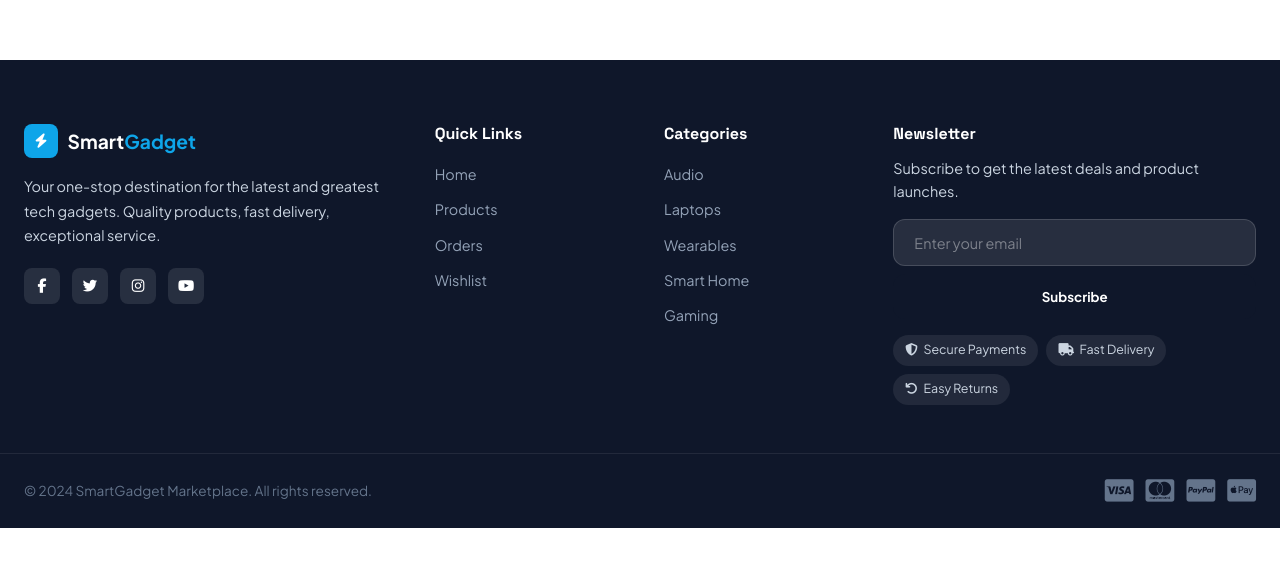
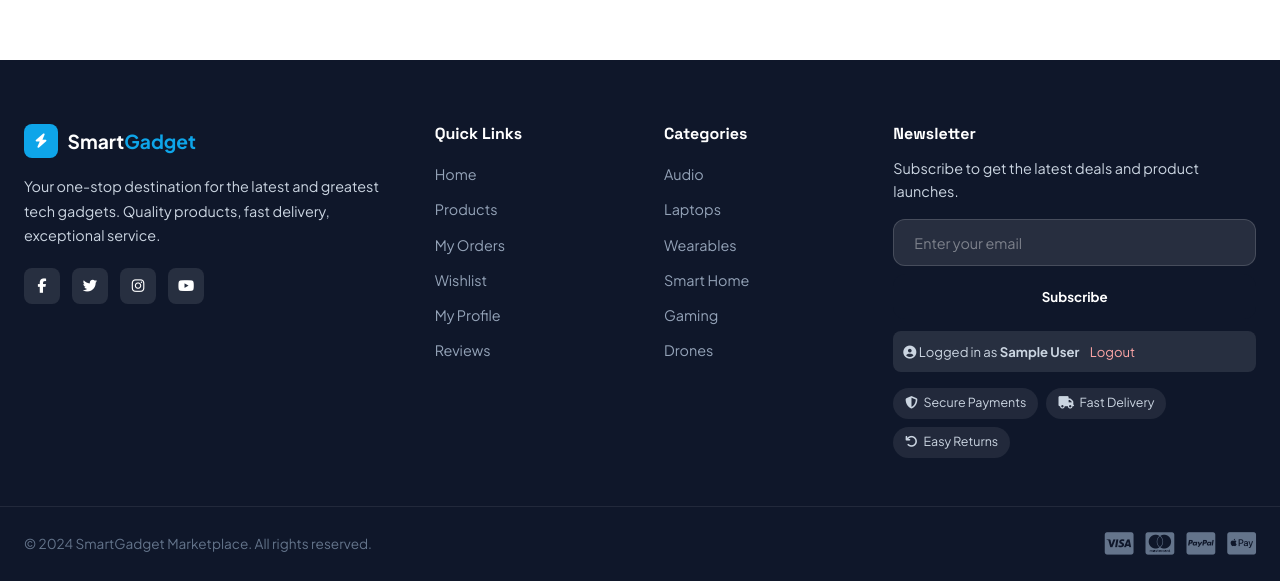
Before and after one commit to MatheeshaAnjana/smart-gadget-marketplace-system, a Flask app: page /user/cart in a window 1280 px wide. Shown: the part 845-1426 px from the top of the page. Before the commit the page ends 1373 px from the top, so only its background shows below. Run offline with Flask 3, Linux system fonts and the light colour scheme; the visitor is signed in with stand-in values (Sample User, id 1).

Commit message:
change navbar, sidebar, footer

```diff
--- a/smart_gadget_marketplace/app/templates/includes/footer.html
+++ b/smart_gadget_marketplace/app/templates/includes/footer.html
@@ -1,41 +1,60 @@
 <footer class="footer">
   <div class="footer-container">
     <div class="footer-brand">
-      <a href="#" class="footer-logo"><div class="logo-icon"><i class="fas fa-bolt"></i></div><span>Smart<strong>Gadget</strong></span></a>
+      <a href="{{ url_for('user.home') }}" class="footer-logo">
+        <div class="logo-icon"><i class="fas fa-bolt"></i></div>
+        <span>Smart<strong>Gadget</strong></span>
+      </a>
       <p>Your one-stop destination for the latest and greatest tech gadgets. Quality products, fast delivery, exceptional service.</p>
       <div class="footer-socials">
-        <a href="#"><i class="fab fa-facebook-f"></i></a>
-        <a href="#"><i class="fab fa-twitter"></i></a>
-        <a href="#"><i class="fab fa-instagram"></i></a>
-        <a href="#"><i class="fab fa-youtube"></i></a>
+        <a href="#" title="Facebook"><i class="fab fa-facebook-f"></i></a>
+        <a href="#" title="Twitter"><i class="fab fa-twitter"></i></a>
+        <a href="#" title="Instagram"><i class="fab fa-instagram"></i></a>
+        <a href="#" title="YouTube"><i class="fab fa-youtube"></i></a>
       </div>
     </div>
+
     <div class="footer-links">
       <h4>Quick Links</h4>
       <ul>
         <li><a href="{{ url_for('user.home') }}">Home</a></li>
         <li><a href="{{ url_for('user.products') }}">Products</a></li>
-        <li><a href="{{ url_for('user.orders') }}">Orders</a></li>
+        <li><a href="{{ url_for('user.orders') }}">My Orders</a></li>
         <li><a href="{{ url_for('user.wishlist') }}">Wishlist</a></li>
+        <li><a href="{{ url_for('user.profile') }}">My Profile</a></li>
+        <li><a href="{{ url_for('user.ratings') }}">Reviews</a></li>
       </ul>
     </div>
+
     <div class="footer-links">
       <h4>Categories</h4>
       <ul>
-        <li><a href="#">Audio</a></li>
-        <li><a href="#">Laptops</a></li>
-        <li><a href="#">Wearables</a></li>
-        <li><a href="#">Smart Home</a></li>
-        <li><a href="#">Gaming</a></li>
+        <li><a href="{{ url_for('user.products') }}?category=Audio">Audio</a></li>
+        <li><a href="{{ url_for('user.products') }}?category=Laptops">Laptops</a></li>
+        <li><a href="{{ url_for('user.products') }}?category=Wearables">Wearables</a></li>
+        <li><a href="{{ url_for('user.products') }}?category=Smart+Home">Smart Home</a></li>
+        <li><a href="{{ url_for('user.products') }}?category=Gaming">Gaming</a></li>
+        <li><a href="{{ url_for('user.products') }}?category=Drones">Drones</a></li>
       </ul>
     </div>
+
     <div class="footer-newsletter">
       <h4>Newsletter</h4>
       <p>Subscribe to get the latest deals and product launches.</p>
       <div class="newsletter-form">
-        <input type="email" placeholder="Enter your email"/>
-        <button onclick="subscribeNewsletter()">Subscribe</button>
+        <input type="email" id="footerEmail" placeholder="Enter your email" title="Newsletter email"/>
+        <button onclick="subscribeNewsletter()" type="button">Subscribe</button>
       </div>
+
+      <!-- Logged in user info -->
+      {% if session.get('user_name') %}
+      <div style="margin-top:12px;padding:10px;background:rgba(255,255,255,0.1);border-radius:8px;font-size:0.82rem;">
+        <i class="fas fa-user-circle"></i>
+        Logged in as <strong>{{ session.get('user_name') }}</strong>
+        <a href="{{ url_for('auth.logout') }}" style="margin-left:8px;color:#fca5a5;">Logout</a>
+      </div>
+      {% endif %}
+
       <div class="footer-badges">
         <span><i class="fas fa-shield-alt"></i> Secure Payments</span>
         <span><i class="fas fa-truck"></i> Fast Delivery</span>
@@ -43,6 +62,7 @@
       </div>
     </div>
   </div>
+
   <div class="footer-bottom">
     <p>&copy; 2024 SmartGadget Marketplace. All rights reserved.</p>
     <div class="payment-icons">
--- a/smart_gadget_marketplace/app/templates/includes/navbar.html
+++ b/smart_gadget_marketplace/app/templates/includes/navbar.html
@@ -14,37 +14,66 @@
     </ul>
 
     <div class="nav-actions">
-      <div class="nav-search">
-        <input type="text" id="navSearch" placeholder="Search gadgets..." autocomplete="off"/>
-        <button><i class="fas fa-search"></i></button>
+      <!-- Search bar — submits to products page -->
+      <form action="{{ url_for('user.products') }}" method="GET" class="nav-search" id="navSearchForm">
+        <input type="text" name="q" id="navSearch"
+               placeholder="Search gadgets..." autocomplete="off"
+               value="{{ request.args.get('q', '') }}"/>
+        <button type="submit" title="Search"><i class="fas fa-search"></i></button>
         <div class="search-results" id="searchResults"></div>
-      </div>
-      <button class="notif-btn" onclick="toggleNotifications()">
+      </form>
+
+      <!-- Notifications -->
+      <button class="notif-btn" onclick="toggleNotifications()" title="Notifications">
         <i class="fas fa-bell"></i>
-        <span class="badge">3</span>
+        <span class="badge" id="notifBadge">3</span>
       </button>
-      <a href="{{ url_for('user.cart') }}" class="cart-btn">
+
+      <!-- Cart -->
+      <a href="{{ url_for('user.cart') }}" class="cart-btn" title="Shopping Cart">
         <i class="fas fa-shopping-cart"></i>
         <span class="badge" id="cartCount">0</span>
       </a>
-      <a href="{{ url_for('user.profile') }}" class="profile-btn">
-        <img src="https://i.pravatar.cc/36?img=3" alt="User"/>
+
+      <!-- Profile — shows real user name from session -->
+      <a href="{{ url_for('user.profile') }}" class="profile-btn" title="{{ session.get('user_name', 'Profile') }}">
+        <img src="https://ui-avatars.com/api/?name={{ session.get('user_name', 'U')|urlencode }}&size=36&background=0ea5e9&color=fff"
+             alt="{{ session.get('user_name', 'User') }}"/>
       </a>
-      <a href="{{ url_for('auth.logout') }}" class="nav-logout"><i class="fas fa-sign-out-alt"></i></a>
+
+      <!-- Logout -->
+      <a href="{{ url_for('auth.logout') }}" class="nav-logout" title="Logout">
+        <i class="fas fa-sign-out-alt"></i>
+      </a>
     </div>
 
-    <button class="hamburger" id="hamburger">
+    <button class="hamburger" id="hamburger" title="Menu">
       <span></span><span></span><span></span>
     </button>
   </div>
 
   <!-- Notification dropdown -->
   <div class="notification-panel" id="notifPanel">
-    <div class="notif-header"><h4>Notifications</h4><button onclick="clearNotifications()">Clear all</button></div>
+    <div class="notif-header">
+      <h4>Notifications</h4>
+      <button onclick="clearNotifications()">Clear all</button>
+    </div>
     <div class="notif-list">
-      <div class="notif-item unread"><i class="fas fa-box notif-icon delivery"></i><div><p>Your order <strong>ORD-2024-003</strong> is out for delivery!</p><span>2 min ago</span></div></div>
-      <div class="notif-item unread"><i class="fas fa-tag notif-icon sale"></i><div><p>Flash sale! 30% off on Sony headphones</p><span>1 hr ago</span></div></div>
-      <div class="notif-item"><i class="fas fa-star notif-icon review"></i><div><p>New review on your product wishlist item</p><span>3 hr ago</span></div></div>
+      <div class="notif-item unread">
+        <i class="fas fa-box notif-icon delivery"></i>
+        <div><p>Your recent order is being processed!</p><span>Just now</span></div>
+      </div>
+      <div class="notif-item unread">
+        <i class="fas fa-tag notif-icon sale"></i>
+        <div><p>Flash sale! 30% off on Sony headphones</p><span>1 hr ago</span></div>
+      </div>
+      <div class="notif-item">
+        <i class="fas fa-star notif-icon review"></i>
+        <div><p>New products added to your category</p><span>3 hr ago</span></div>
+      </div>
+    </div>
+    <div style="padding:10px;text-align:center;border-top:1px solid #e2e8f0;">
+      <a href="{{ url_for('user.orders') }}" style="font-size:0.82rem;color:#0ea5e9;">View all orders</a>
     </div>
   </div>
 </nav>
```
Also changed, not shown: smart_gadget_marketplace/app/templates/includes/sidebar.html (+40 -8 lines).
